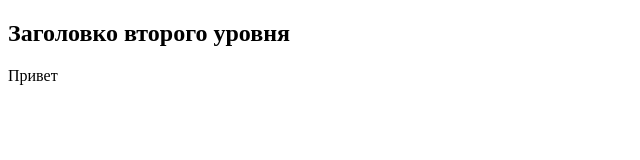
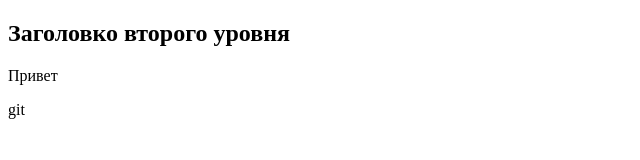
Before and after one commit to Vir2all/test, a plain HTML site: page index.html in a window 1280 px wide. Shown: the full height of the page, 0-640 px from the left. Drawn offline with Linux system fonts and the light colour scheme.

Commit message:
Добавлен новый параграф

```diff
--- a/index.html
+++ b/index.html
@@ -7,5 +7,6 @@
 <body>
 <h2>Заголовко второго уровня</h2>
 <p>Привет</p>
+<p>git</p>
 </body>
 </html>
```
